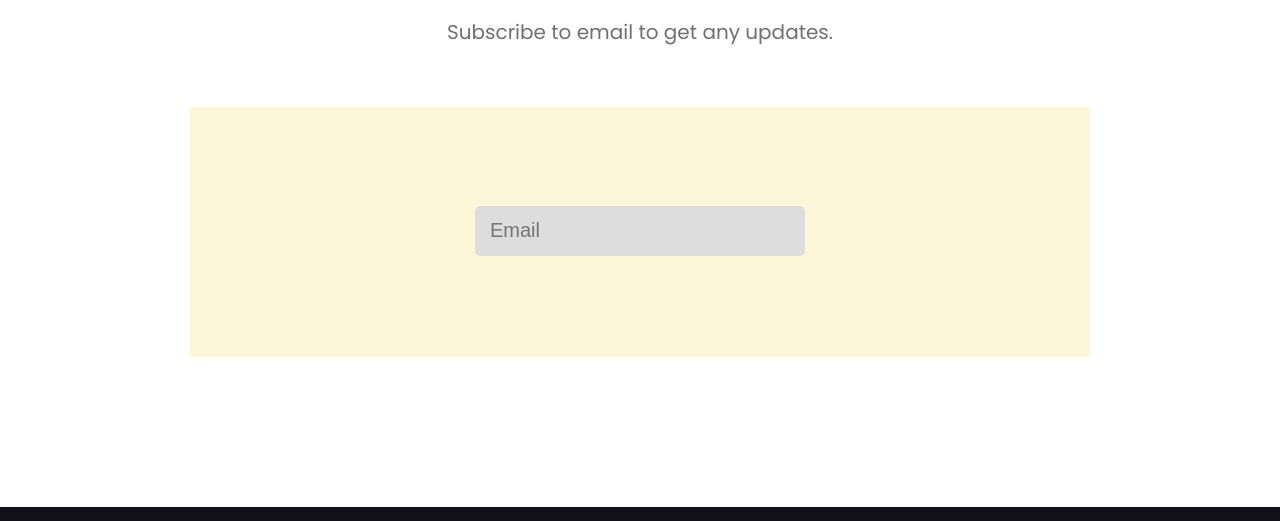
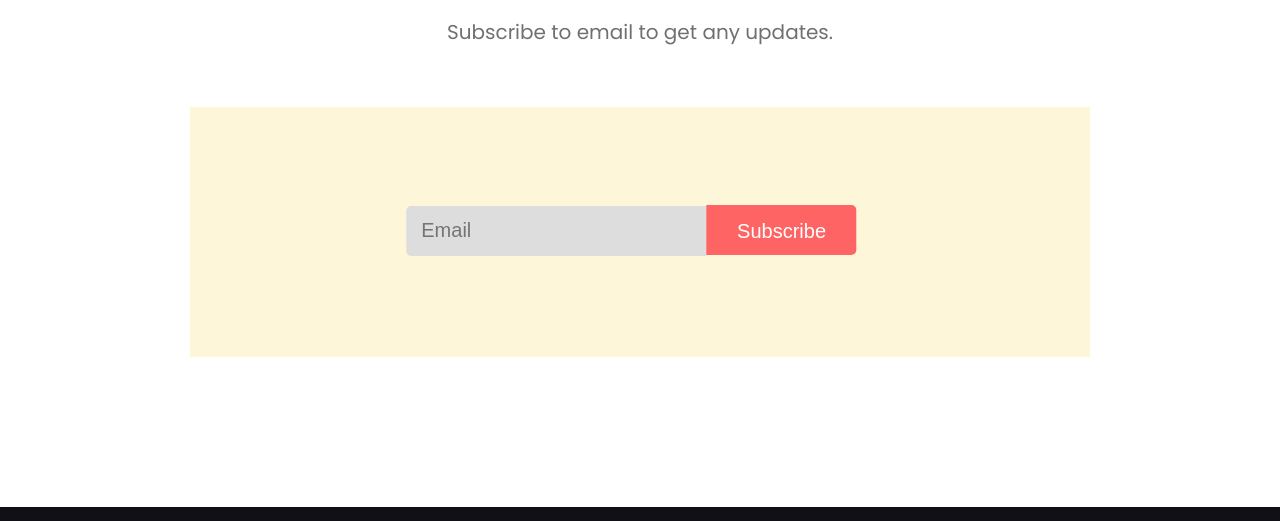
Before and after one commit to khandaker-md-yasin-arafat/donate-here, a plain HTML site: page index.html in a window 1280 px wide. Shown: the part 3224-3745 px from the top of the page. Drawn offline with Linux system fonts and the light colour scheme.

Commit message:
finished donate here website

```diff
--- a/index.html
+++ b/index.html
@@ -22,6 +22,7 @@
             </div>
         </section>
     </header>
+
     <main>
         <section class="donate-pay-site">
             <h2>Donate Today</h2>
@@ -46,6 +47,7 @@
             <input type="text" placeholder="Other Amount (Taka)"><br>
             <a href="#" class="link-btn">Donate Now</a>
         </section>
+
         <section class="donate-plan-site">
             <h2>Our Donate Plan</h2>
             <p>Donation plan is shared below for you.</p>
@@ -67,6 +69,7 @@
                 </div>
             </div>
         </section>
+
         <section class="latest-work-site">
             <h2>Our Latest Work</h2>
             <div class="container-flex">
@@ -87,16 +90,21 @@
                 </div>
             </div>
         </section>
+
         <section class="get-update-site">
             <h2>Get My Updates</h2>
             <p>Subscribe to email to get any updates.</p>
             <div class="get-update">
                 <div class="get-update-content">
-                    <input type="text" placeholder="Email">
+                    <form>
+                        <input type="text" placeholder="Email">
+                        <input type="submit" value="Subscribe">
+                    </form>
                 </div>
             </div>
         </section>
     </main>
+
     <footer>
         <div class="footer-content">
             <h1>Donate Here</h1>
--- a/style.css
+++ b/style.css
@@ -87,6 +87,7 @@ section{
     margin-bottom: 50px;
     text-align: center;
     font-size: 25px;
+    outline: 0;
 }
 .donate-plan{
     width: 400px;
@@ -128,9 +129,6 @@ section{
 .latest-work h3{
     font-size: 28px;
 }
-.get-update-site{
-
-}
 .get-update{
     width: 900px;
     height: 250px;
@@ -138,17 +136,37 @@ section{
     margin: 0 auto;
 }
 .get-update-content{
+    position: absolute;
     text-align: center;
     line-height: 250px;
+    transform: translate(30%, 0%);
 }
 .get-update-content input{
+    position: relative;
+    display: inline-block;
+    box-sizing: border-box;
     border: none;
+    outline: none;
+    font-size: 20px;
+    padding: 15px;
+    margin-left: 50px;
+}
+.get-update-content input[type="text"]{
     width: 300px;
-    height: 20px;
-    padding: 15px;
-    border-radius: 5px;
+    height: 50px;
     background: #ddd;
-    font-size: 20px;
+    border-radius: 5px 0 0 5px;
+}
+.get-update-content input[type="submit"]{
+    background: #FF6464;
+    color: #ffffff;
+    position: relative;
+    border-radius: 0 5px 5px 0;
+    left: -54px;
+    top: 1px;
+    cursor: pointer;
+    width: 150px;
+    height: 50px;
 }
 footer{
     text-align: center;
```
